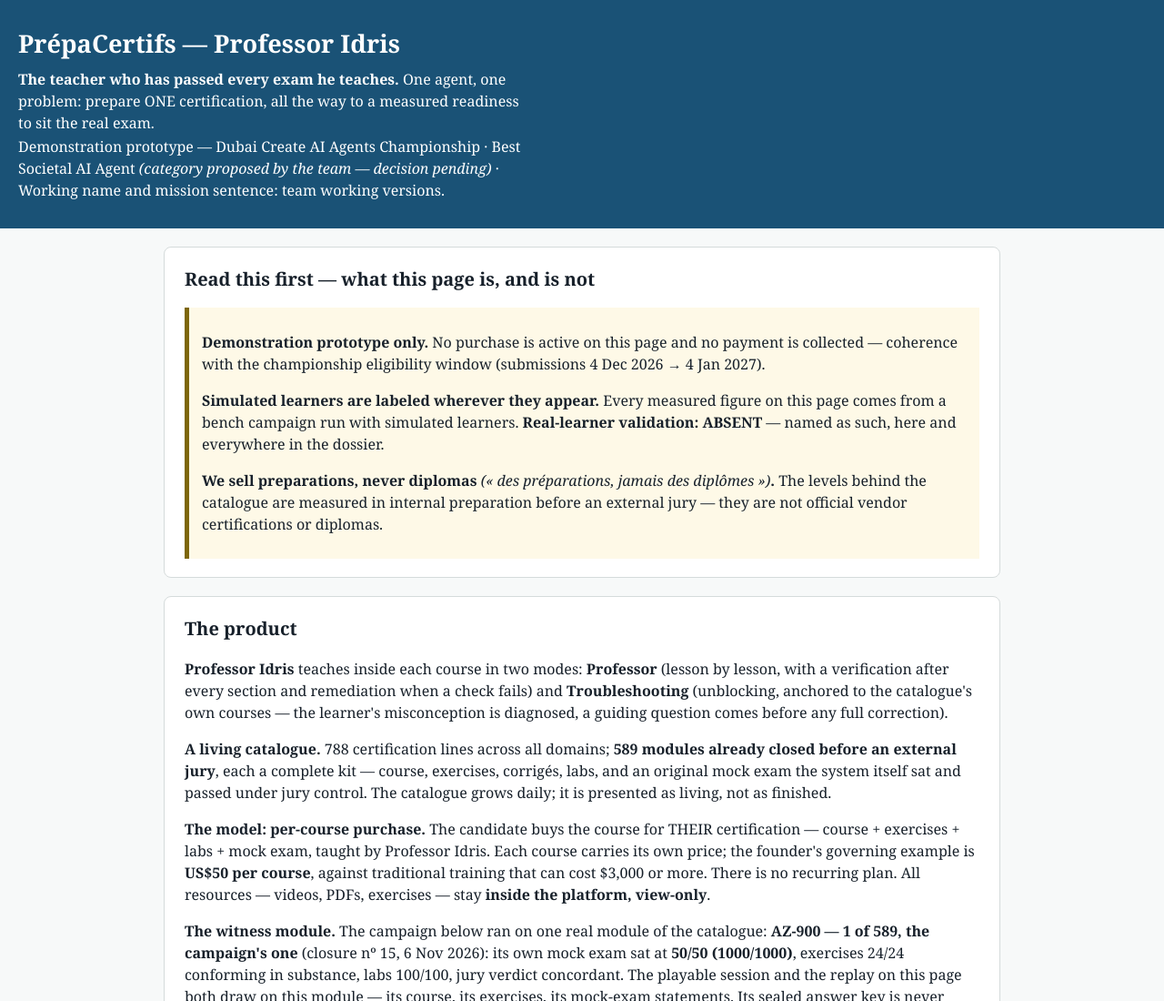
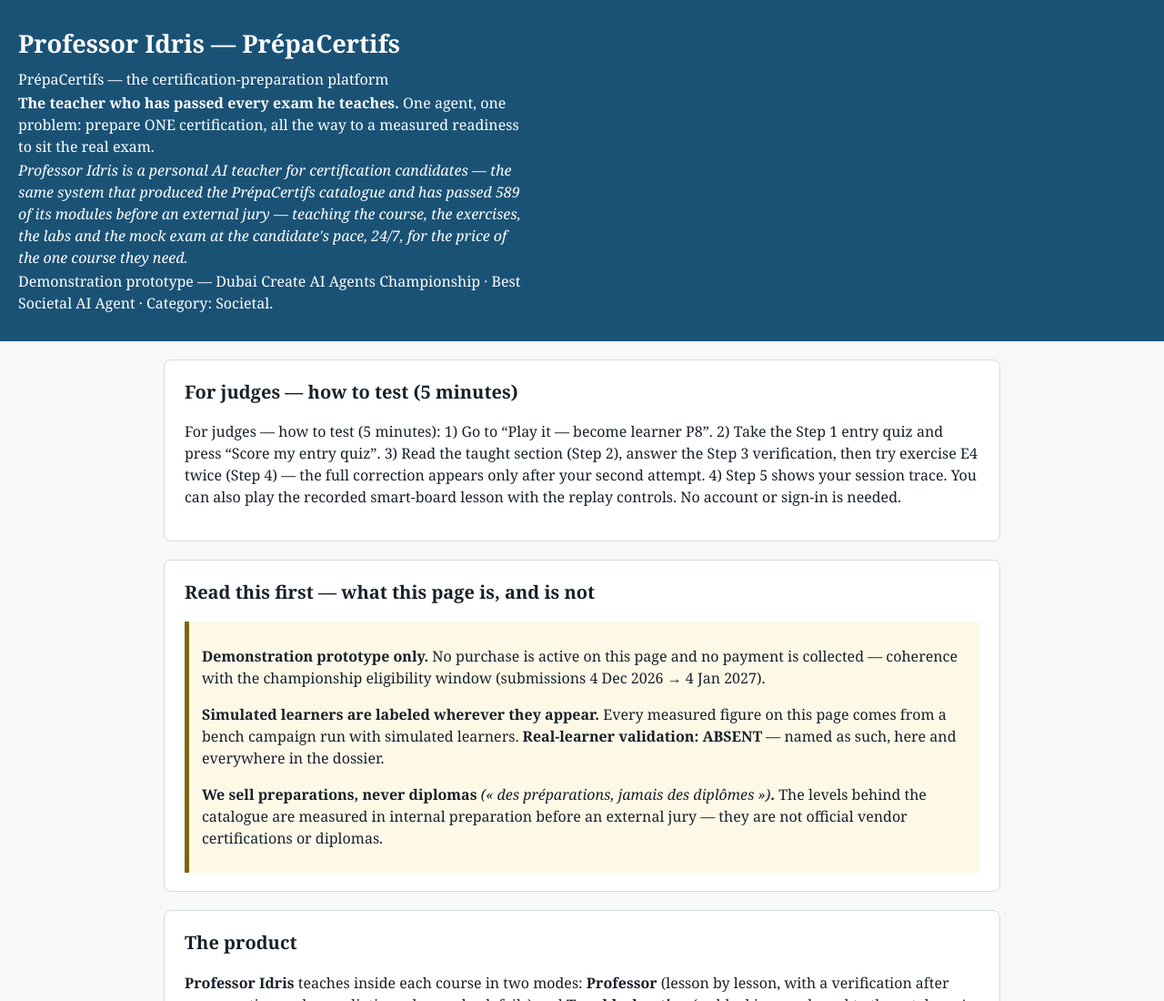
Before and after one commit to samehbenhouria/prepacertifs, a plain HTML site: page index.html in a window 1280 px wide. Shown: the top 1100 px of the page at 91% size. Drawn offline with Linux system fonts and the light colour scheme.

Commit message:
Add files via upload

```diff
--- a/index.html
+++ b/index.html
@@ -3,7 +3,7 @@
 <head>
 <meta charset="utf-8">
 <meta name="viewport" content="width=device-width, initial-scale=1">
-<title>PrépaCertifs — Professor Idris · Demonstration prototype (Dubai Create AI Agents Championship)</title>
+<title>Professor Idris — PrépaCertifs · Demonstration prototype (Dubai Create AI Agents Championship)</title>
 <style>
 :root{--ink:#17202a;--mut:#5d6d7e;--line:#d5dbdb;--bg:#f7f9f9;--card:#fff;--acc:#1a5276;--warn:#7d6608;--bad:#922b21;--ok:#1e8449}
 *{box-sizing:border-box}body{margin:0;font-family:Georgia,'Times New Roman',serif;color:var(--ink);background:var(--bg);line-height:1.5}
@@ -36,11 +36,18 @@ footer{max-width:960px;margin:0 auto;padding:0 20px 30px;color:var(--mut);font-s
 </head>
 <body>
 <header>
-<h1>PrépaCertifs — Professor Idris</h1>
+<h1>Professor Idris — PrépaCertifs</h1>
+<p>PrépaCertifs — the certification-preparation platform</p>
 <p><b>The teacher who has passed every exam he teaches.</b> One agent, one problem: prepare ONE certification, all the way to a measured readiness to sit the real exam.</p>
-<p>Demonstration prototype — Dubai Create AI Agents Championship · Best Societal AI Agent <i>(category proposed by the team — decision pending)</i> · Working name and mission sentence: team working versions.</p>
+<p><i>Professor Idris is a personal AI teacher for certification candidates — the same system that produced the PrépaCertifs catalogue and has passed 589 of its modules before an external jury — teaching the course, the exercises, the labs and the mock exam at the candidate's pace, 24/7, for the price of the one course they need.</i></p>
+<p>Demonstration prototype — Dubai Create AI Agents Championship · Best Societal AI Agent · Category: Societal.</p>
 </header>
 <main>
+
+<section>
+<h2>For judges — how to test (5 minutes)</h2>
+<p>For judges — how to test (5 minutes): 1) Go to “Play it — become learner P8”. 2) Take the Step 1 entry quiz and press “Score my entry quiz”. 3) Read the taught section (Step 2), answer the Step 3 verification, then try exercise E4 twice (Step 4) — the full correction appears only after your second attempt. 4) Step 5 shows your session trace. You can also play the recorded smart-board lesson with the replay controls. No account or sign-in is needed.</p>
+</section>
 
 <section>
 <h2>Read this first — what this page is, and is not</h2>
```
